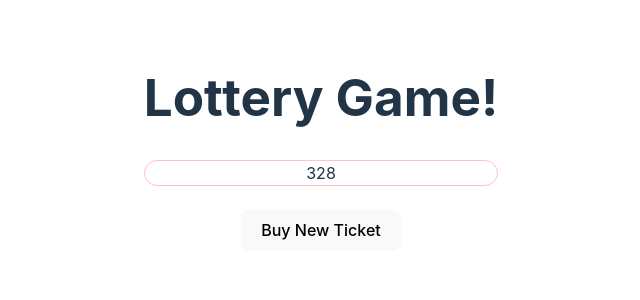
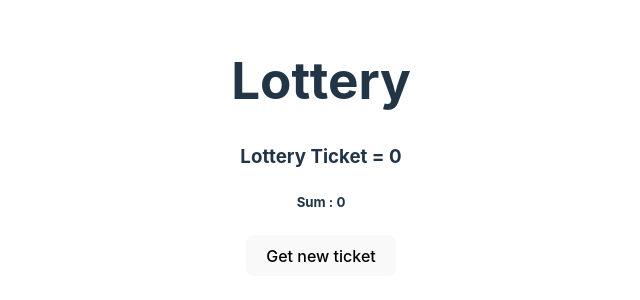
Before and after one commit to vinayBagde/only-for-practise, a React (Vite) app: page / in a window 1280 px wide. Shown: the part 248-548 px from the top of the page, without its empty margins (319-959 px from the left). Built offline with nearby package versions, Linux system fonts and the light colour scheme.

Commit message:
update lottery ticket

```diff
--- a/src/App.jsx
+++ b/src/App.jsx
@@ -5,7 +5,7 @@ import Counter from "./components/counter/counter.jsx"
 import LikeButton from "./components/likeButton/LikeButton.jsx"
 import LudoBoard from "./components/ludoBoard/LudoBoard.jsx";
 import TodoList from "./components/todoList/TodoList.jsx";
-import Lottery from "./components/lottery/Lottery.jsx";
+import Lottery from "./components/lottery/lottery_2/LotteryTicket.jsx";
 export default function App() {
   return (
     <>
--- /dev/null
+++ b/src/components/lottery/lottery_2/LotteryTicket.css
@@ -0,0 +1,7 @@
+#ticket-box {
+    border: 2px solid white;
+    border-radius: 15px;
+    width: 200px;
+    margin: auto;
+    padding-bottom: 10px;
+}
--- /dev/null
+++ b/src/components/lottery/lottery_2/LotteryTicket.jsx
@@ -0,0 +1,33 @@
+import "./LotteryTicket.css";
+import { useState } from "react";
+export default function LotteryTicket() {
+  let [num, setNum] = useState(0);
+  let [sum, setSum] = useState(0);
+
+  let generateNumber = () => {
+    setNum(() => {
+      return Math.floor(Math.random() * 899 + 100);
+    });
+
+    let temp = 0;
+    for(let i=0; i<3; i++) {
+      temp += num % 10;
+      num = Math.floor(num / 10);
+    }
+
+    setSum(temp);
+  };
+  return (
+    <>
+      <div id="wonTicket">
+        {sum == 15 ? <h1>Lottery' Congratulation, you won!</h1> : null}
+      </div>
+      <div id="ticket-box">
+        <h1 style={{ padding: "0 10px 0 10px" }}>Lottery</h1>
+        <h3>Lottery Ticket = {num}</h3>
+        <h5>Sum : {sum}</h5>
+        <button onClick={generateNumber}>Get new ticket</button>
+      </div>
+    </>
+  );
+}
```
Also changed, not shown: src/components/lottery/lottery_1/Lottery.css (renamed from src/components/lottery/Lottery.css), src/components/lottery/lottery_1/Lottery.jsx (renamed from src/components/lottery/Lottery.jsx), src/components/lottery/lottery_1/helper/helper.js (renamed from src/components/lottery/helper/helper.js).
